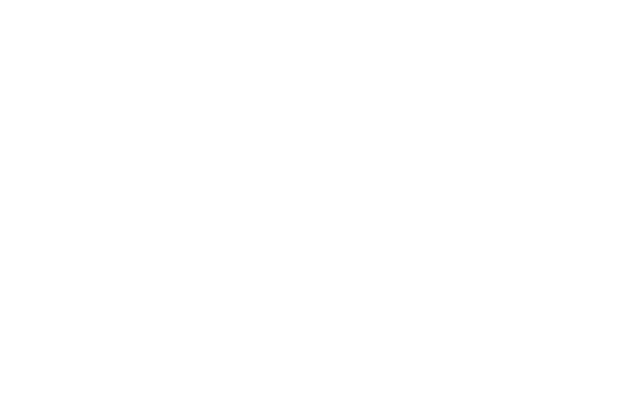
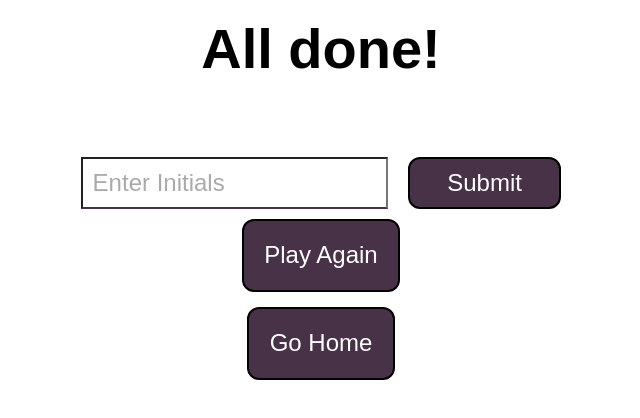
Before and after one commit to ianaack/coding-quiz, a plain HTML site: page highscore.html in a window 1280 px wide. Shown: the whole page, without its empty margins (319-959 px from the left). Drawn offline with Linux system fonts and the light colour scheme.

Commit message:
Feature: started building out the end game page

```diff
--- a/assets/css/style.css
+++ b/assets/css/style.css
@@ -101,8 +101,8 @@ h3 {
 /* BUTTONS */
 .btn {
   font-size: 1.5rem;
-  padding: 15px 0;
-  width: 25%;
+  padding: 2%;
+  width: fit-content;
   text-align: center;
   border: 2px solid var(--primary);
   border-radius: 12px;
@@ -123,7 +123,7 @@ h3 {
   cursor: not-allowed;
 }
 
-/* Quiz Page Style*/
+/* QUIZ STYLE*/
 .choice-container {
   display: flex;
   margin-bottom: 0.5rem;
@@ -156,53 +156,47 @@ h3 {
   background-color: #dc3545;
 }
 
-/*Submit High Score Page Style*/
-.highscore-title {
-  color: var(--primary);
-  margin-bottom: 5px;
-  margin-top: 0;
-  font-size: 2rem;
+/*FORMS*/
+form {
+  width: 100%;
+  display: flex;
+  flex-direction: row;
+  justify-content: center;
 }
 
-.final-score {
-  width: 50%;
-  margin: auto;
-  font-size: 1.2rem;
-  margin: 5px auto;
+.submit-btn {
+  font-size: 1.5rem;
+  width: 15%;
+  text-align: center;
+  border: 2px solid var(--primary);
+  border-radius: 12px;
+  margin: 10px;
+  text-decoration: none;
+  color: var(--tertiary);
+  background-color: var(--secondary);
 }
 
-.submit-form {
-  display: flex;
-  align-items: center;
-  flex-wrap: wrap;
-}
-
-.initials {
-  font-size: 1.2rem;
-  font-family: Arial, Helvetica, sans-serif;
-  padding: 5px;
+.submit-btn:hover {
+  cursor: pointer;
+  border: 2px solid var(--secondary);
+  background-color: var(--tertiary);
   color: var(--primary);
 }
 
-input[type="text"] {
-  border: none;
+.submit-btn[disabled]:hover {
+  cursor: not-allowed;
+}
+
+input {
+  margin: 10px;
+  width: 30%;
+  padding: 10px;
+  font-size: 1.5rem;
   border-bottom: 2px solid var(--secondary);
 }
 
-input[type="submit"] {
-  background-color: var(--secondary);
-  border: none;
-  color: var(--tertiary);
-  padding: 5px 10px;
-  margin: auto 5px;
-  text-decoration: none;
-  cursor: pointer;
-  font-size: 1rem;
-  border-radius: 5px;
-}
-
-input[type="submit"]:hover {
-  background-color: var(--primary);
+input::placeholder {
+  color: #aaa;
 }
 
 /* View High Scores Page Style*/
--- a/assets/js/script.js
+++ b/assets/js/script.js
@@ -78,7 +78,7 @@ startTimer = () => {
     timeLeft--;
     if (timeLeft === 0) {
       clearInterval(timeInterval);
-      saveScore();
+      saveHighScore();
       submitHighscore();
       return;
     }
@@ -110,7 +110,7 @@ choices.forEach((choice) => {
   choice.addEventListener("click", (e) => {
     if (!acceptingAnswers) return;
 
-    acceptingAnswers = false;
+    acceptingAnswers = true;
     var selectedChoice = e.target;
     var selectedAnswer = selectedChoice.dataset["number"];
 
@@ -119,10 +119,8 @@ choices.forEach((choice) => {
 
     if (classToApply === "correct") {
       incrementScore(correctBonus);
-    }
-
-    if (classToApply === "incorrect") {
-      quizTimer(incorrectPenalty);
+    } else {
+      startTimer(incorrectPenalty);
     }
 
     selectedChoice.parentElement.classList.add(classToApply);
@@ -138,6 +136,15 @@ incrementScore = (num) => {
   score += num;
 };
 
-decreaseTime = () => {};
+saveHighScore = (event) => {
+  console.log("clicked the save button");
+  event.preventDefault();
+};
+
+var initials = document.getElementById("initials");
+
+initials.addEventListener("keyup", () => {
+  console.log(initials.value);
+});
 
 startGame();
--- a/highscore.html
+++ b/highscore.html
@@ -9,9 +9,31 @@
   </head>
 
   <body>
-    <!--High Scores Page-->
-    <!--High Scores Table (populated via script.js-->
-    <!--Go Back Button-->
-    <!--Clear Highscores Button (clear script.js array)-->
+    <div class="container">
+      <div id="highscore" class="flex-center flex-column">
+        <h1 id="scoreTitle">All done!</h1>
+        <h2 id="finalScore"></h2>
+        <form>
+          <input
+            type="text"
+            name="initials"
+            id="initials"
+            placeholder="Enter Initials"
+          />
+          <button
+            type="submit"
+            class="submit-btn"
+            id="saveScoreBtn"
+            onclick="saveHighScore(event)"
+            disabled
+          >
+            Submit
+          </button>
+        </form>
+        <a class="btn" href="./game.html">Play Again</a>
+        <a class="btn" href="/index.html">Go Home</a>
+      </div>
+    </div>
+    <script src="./assets/js/script.js"></script>
   </body>
 </html>
```
